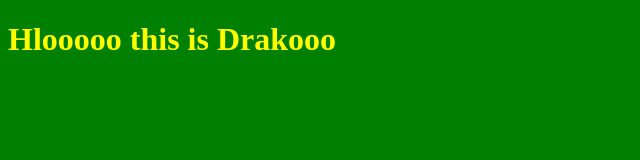
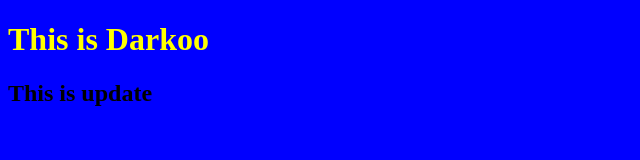
Before and after one commit to devHassan19/myTestProject, a plain HTML site: page index.html in a window 1280 px wide. Shown: the whole page, without its empty margins (0-640 px from the left). Drawn offline with Linux system fonts and the light colour scheme.

Commit message:
Edit two files

```diff
--- a/index.html
+++ b/index.html
@@ -9,7 +9,8 @@
 </head>
 
 <body>
-    <h1>Hlooooo this is Drakooo</h1>
+    <h1>This is Darkoo</h1>
+    <h2>This is update</h2>
     <script src="app.js"></script>
 </body>
 
--- a/style.css
+++ b/style.css
@@ -3,5 +3,5 @@ h1 {
 }
 
 body {
-    background-color: green;
+    background-color: blue;
 }
```
